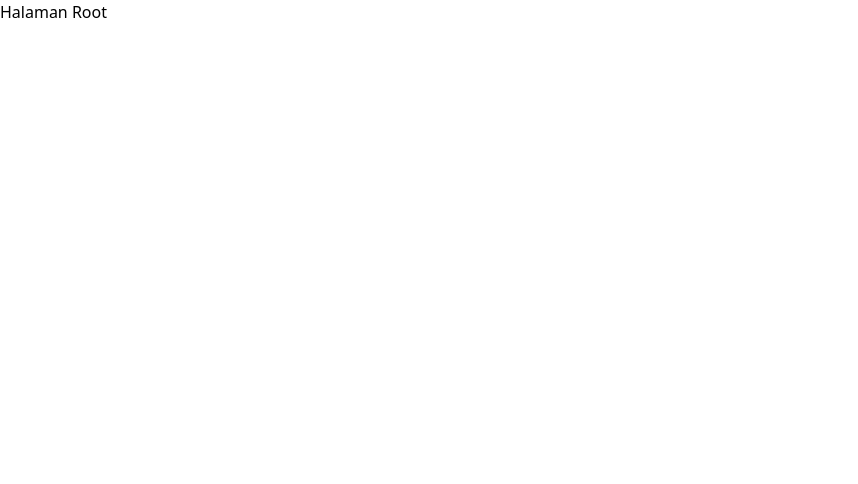
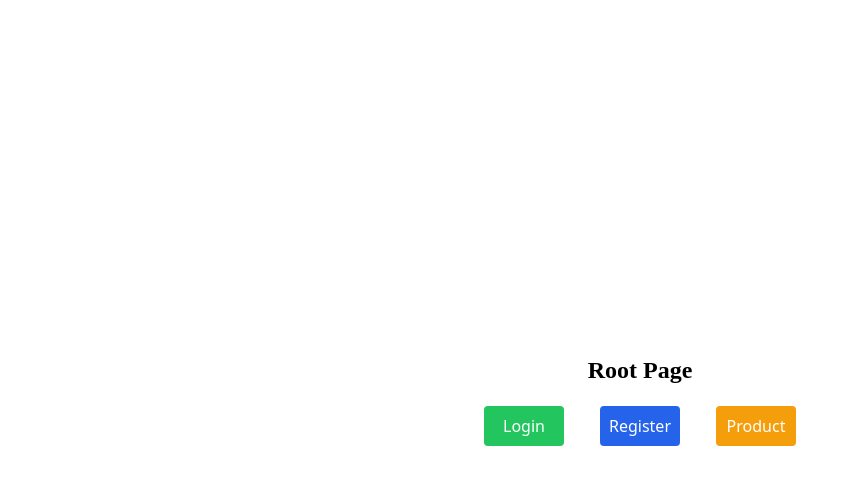
Before and after one commit to andifirmansyah05/web-login-cart-with-api, a React (Vite) app: page / in a window 1280 px wide. Shown: the top 484 px of the page, without its empty margins (0-858 px from the left). Built offline with nearby package versions, Linux system fonts and the light colour scheme.

Commit message:
mengubah catch dari auth.service.ts

```diff
--- a/src/App.tsx
+++ b/src/App.tsx
@@ -1,8 +1,22 @@
-import RegisterPage from "./pages/register";
+import { Link } from "react-router-dom";
+import Button from "./components/elements/button/Button";
 
 export default function App() {
   return (
+    <div className="flex flex-col gap-y-5 justify-center items-center h-screen">
+      <h1 className="text-2xl font-bold font-poppins">Root Page</h1>
 
-      <RegisterPage />
+      <div className="flex gap-x-9">
+        <Button classname="bg-green-500 w-20">
+          <Link to="/login">Login</Link>
+        </Button>
+        <Button classname="bg-blue-600 w-20">
+          <Link to="/register">Register</Link>
+        </Button>
+        <Button classname="bg-amber-500 w-20">
+          <Link to="/products">Product</Link>
+        </Button>
+      </div>
+    </div>
   );
 }
--- a/src/components/fragments/FormLogin.tsx
+++ b/src/components/fragments/FormLogin.tsx
@@ -22,8 +22,8 @@ const FormLogin = () => {
         localStorage.setItem("token", res);
         window.location.href = "/products";
       } else {
-        console.log(res)
-        setLoginFailed(res.response.data);
+        // console.log(res)
+        setLoginFailed(res);
         // console.log(response.response.data);
       }
     });
--- a/src/main.tsx
+++ b/src/main.tsx
@@ -6,11 +6,12 @@ import LoginPage from "./pages/login.tsx";
 import RegisterPage from "./pages/register.tsx";
 import ErrorPage from "./pages/404.tsx";
 import ProductsPage from "./pages/products.tsx";
+import App from "./App"
 
 const router = createBrowserRouter([
   {
     path: "/",
-    element: <div>Halaman Root</div>,
+    element: <App/>,
     errorElement: <ErrorPage />,
   },
   {
--- a/src/services/auth.service.ts
+++ b/src/services/auth.service.ts
@@ -14,7 +14,7 @@ interface GetUsernameProps {
   token: string;
 }
 
-type LoginCallback = (status: boolean, response: string | any) => void;
+type LoginCallback = (status: boolean, response: string) => void;
 
 export const login = (data: LoginData, callback: LoginCallback) => {
   axios
@@ -24,9 +24,9 @@ export const login = (data: LoginData, callback: LoginCallback) => {
       // console.log(response.data.token);
       callback(true, response.data.token);
     })
-    .catch(function (error) {
-      //   console.log(error);
-      callback(false, error);
+    .catch((error) => {
+      // console.log(error.response.data);
+      callback(false, error.response.data);
     });
 };
 
```
